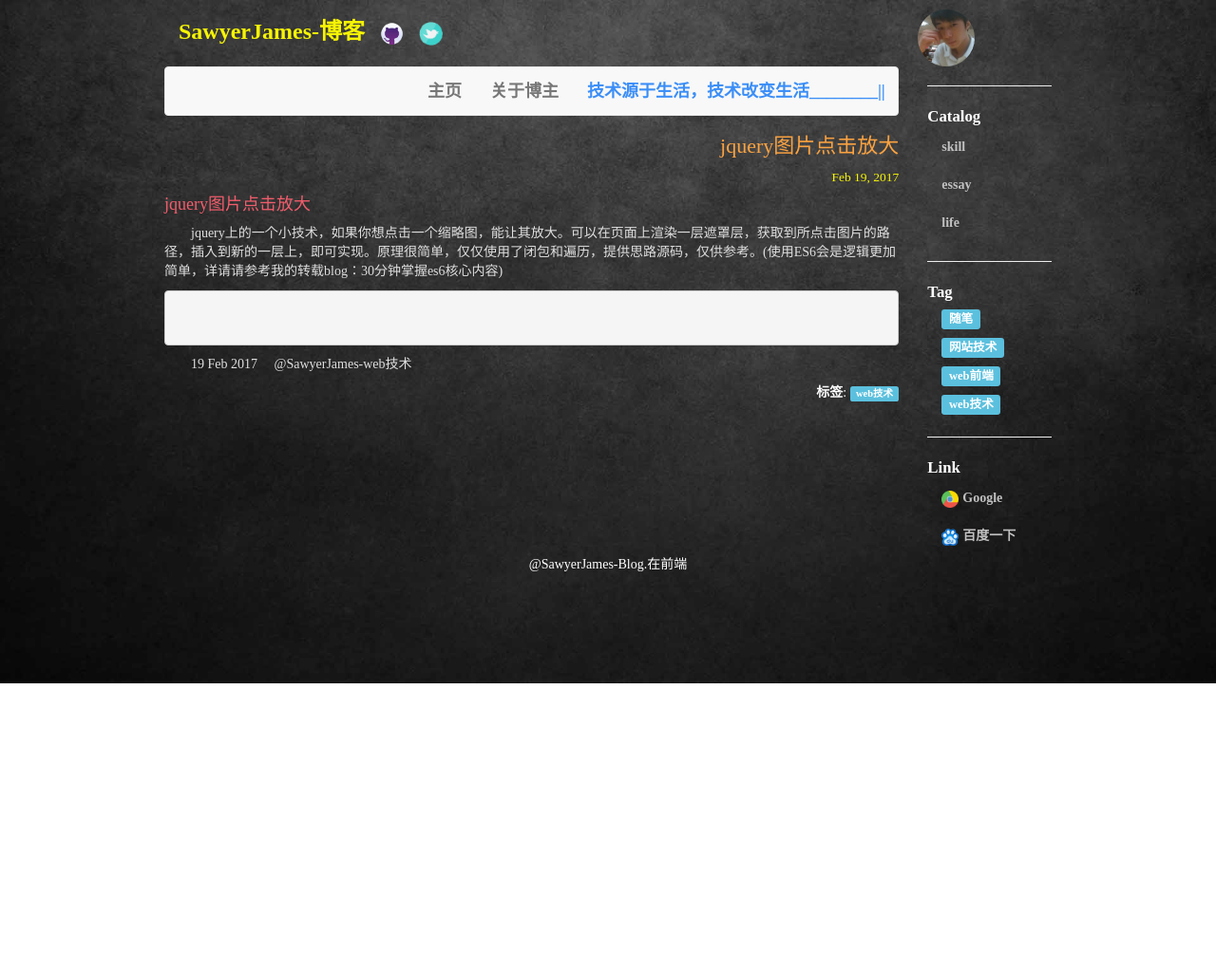
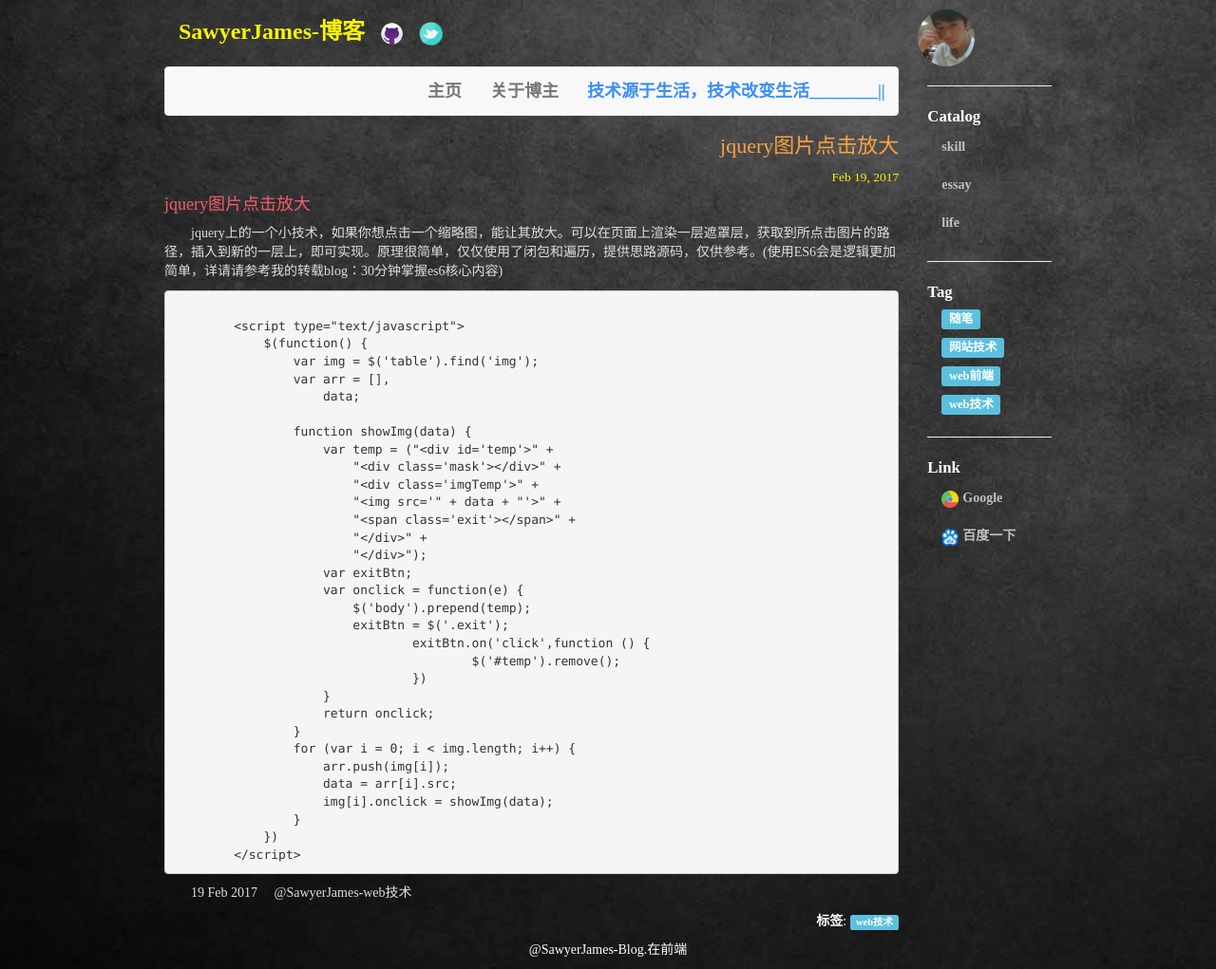
Before and after one commit to SawyerJames/blog, a Jekyll site: the page built from _posts/2017-02-19-jquery图片点击放大.html, in a window 1280 px wide. Shown: the whole page at 95% size. Built offline with Jekyll 4.4.1, drawn with Linux system fonts in a browser that asks for light colours; before the commit the page ends 900 px from its top, so only the background shows below that.

Commit message:
img enlarge post updata

```diff
--- a/_posts/2017-02-19-jquery图片点击放大.html
+++ b/_posts/2017-02-19-jquery图片点击放大.html
@@ -8,20 +8,20 @@ tags: web技术
 <h4>jquery图片点击放大</h4>
 <p>jquery上的一个小技术，如果你想点击一个缩略图，能让其放大。可以在页面上渲染一层遮罩层，获取到所点击图片的路径，插入到新的一层上，即可实现。原理很简单，仅仅使用了闭包和遍历，提供思路源码，仅供参考。(使用ES6会是逻辑更加简单，详请请参考我的转载blog：30分钟掌握es6核心内容)</p>
 <pre><code>
-	<script type="text/javascript">
+	&ltscript type="text/javascript"&gt
 	    $(function() {
 	        var img = $('table').find('img');
 	        var arr = [],
 	            data;
 
 	        function showImg(data) {
-	            var temp = ("<div id='temp'>" +
-	                "<div class='mask'></div>" +
-	                "<div class='imgTemp'>" +
-	                "<img src='" + data + "'>" +
-	                "<span class='exit'></span>" +
-	                "</div>" +
-	                "</div>");
+	            var temp = ("&ltdiv id='temp'&gt" +
+	                "&ltdiv class='mask'>&lt/div&gt" +
+	                "&ltdiv class='imgTemp'&gt" +
+	                "&ltimg src='" + data + "'&gt" +
+	                "&ltspan class='exit'>&lt/span&gt" +
+	                "&lt/div&gt" +
+	                "&lt/div&gt");
 	            var exitBtn;
 	            var onclick = function(e) {
 	                $('body').prepend(temp);
@@ -38,7 +38,7 @@ tags: web技术
 	            img[i].onclick = showImg(data);
 	        }
 	    })
-	</script>
+	&lt/script&gt
 </code></pre>
 
 <p>{{ page.date | date_to_string}}&nbsp&nbsp&nbsp&nbsp&nbsp@SawyerJames-web技术</p>
```
